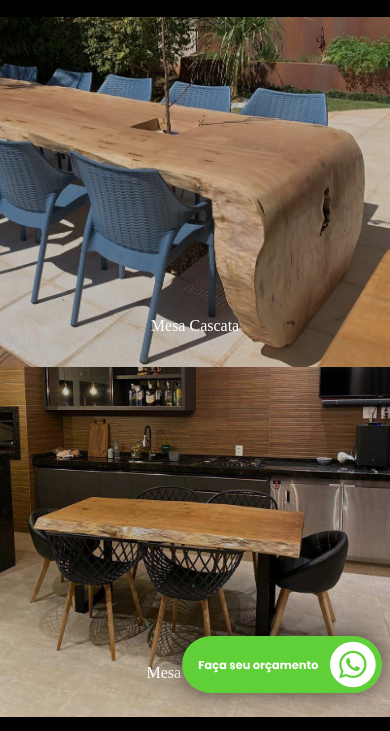
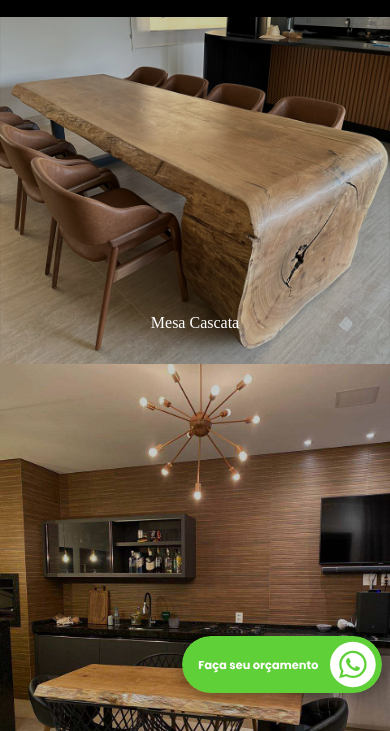
Before and after one commit to gabrielroecc/marbella_landing_page, a plain HTML site: page index.html in a window 390 px wide. Shown: the part 113-844 px from the top of the page. Drawn offline with Linux system fonts and the light colour scheme; a web font is replaced by a local one.

Commit message:
Add files via upload

```diff
--- a/index.html
+++ b/index.html
@@ -68,7 +68,7 @@
 		<section class="section_1">
 			<div class="cascata_img">
 				<a href="#cascata">Mesa Cascata</a>
-				<img src="./img/cascataimg1.jpg" alt="" />
+				<img src="./img/cascata2.png" alt="" />
 			</div>
 			<div class="org_img">
 				<a href="#organica">Mesa Orgânica</a>
--- a/styles/main.css
+++ b/styles/main.css
@@ -126,6 +126,7 @@ header .logo {
 	position: absolute;
 	right: 0;
 	transition: 0.4s;
+	image-rendering: optimizeQuality;
 }
 
 .cascata_img:hover img,
@@ -532,17 +533,6 @@ footer {
 	.menu_btn img {
 		width: 32px;
 	}
-	.org_img,
-	.cascata_img {
-		height: 350px !important;
-	}
-	.org_img img,
-	.cascata_img img {
-		height: 350px !important;
-	}
-	.cascata_img img {
-		object-position: right !important;
-	}
 }
 
 header a:hover img {
@@ -637,7 +627,6 @@ header a:hover img {
 	}
 	.org_img {
 		position: relative !important;
-
 		width: 100%;
 		transition: 0.4s;
 		overflow: hidden;
@@ -657,14 +646,6 @@ header a:hover img {
 		transform: initial !important;
 		text-align: center;
 		opacity: 0.8;
-	}
-	.cascata_img img {
-		height: 350px;
-		object-position: bottom;
-	}
-	.org_img img {
-		height: 500px;
-		object-position: bottom;
 	}
 	.title_main {
 		margin: 100px 0 0 0;
```
